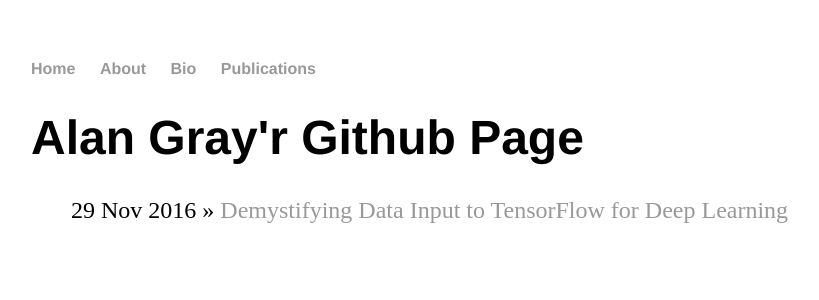
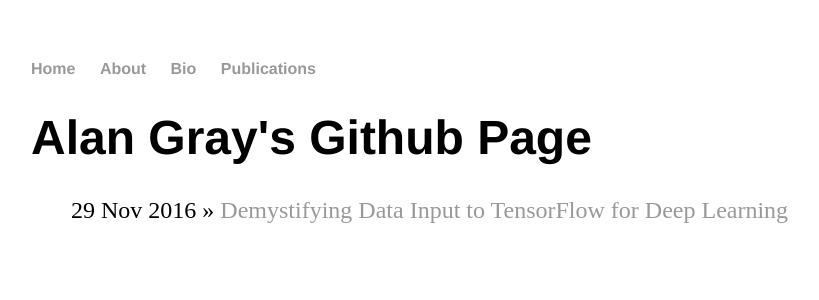
Before and after one commit to agray3/agray3.github.io, a Jekyll site: the page built from index.html, in a window 1280 px wide. Shown: the top 300 px of the page, without its empty margins (161-980 px from the left). Built offline with Jekyll 4.4.1, drawn with Linux system fonts in a browser that asks for light colours.

Commit message:
setting up home page

```diff
--- a/index.html
+++ b/index.html
@@ -1,6 +1,6 @@
 ---
 layout: default
-title: Alan Gray'r Github Page
+title: Alan Gray's Github Page
 ---
 <h1>{{ page.title }}</h1>
 <ul class="posts">
```
